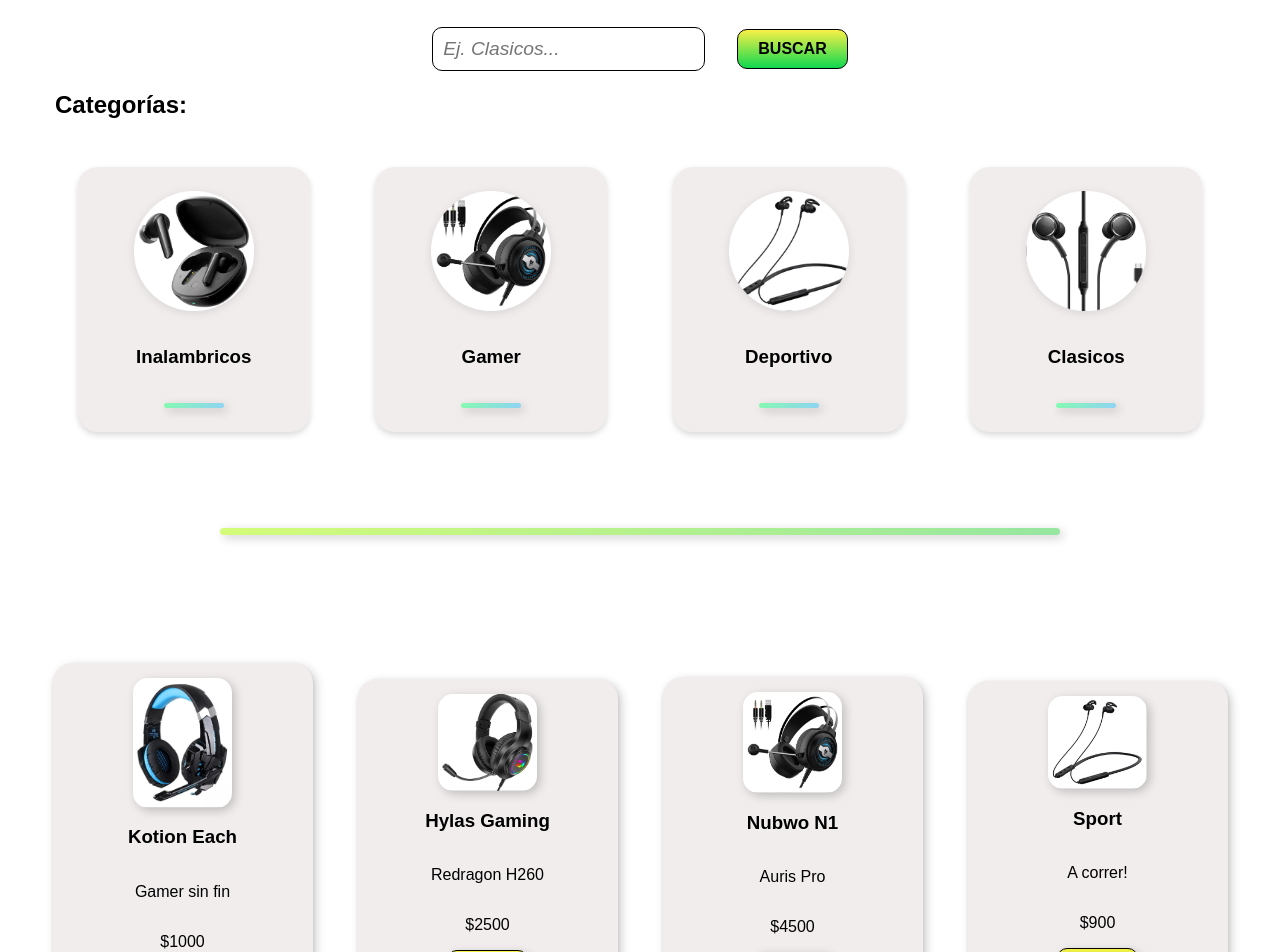
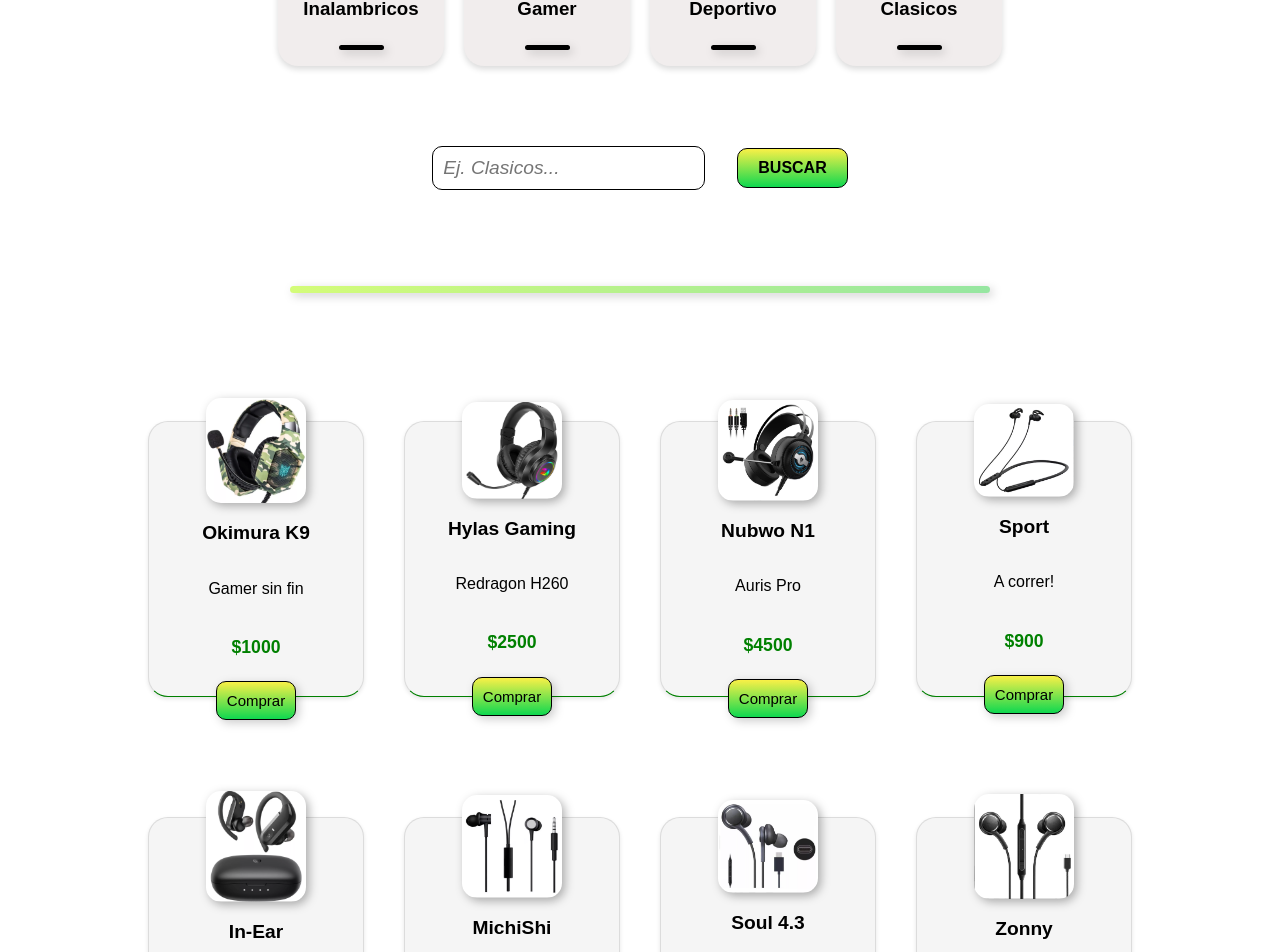
Before and after one commit to MicaBahurlet/CRUD-shoes, a React (Vite) app: page /products in a window 1280 px wide. Shown: the part 470-1422 px from the top of the page. Built offline with nearby package versions, Linux system fonts and the light colour scheme.

Commit message:
Styles card products

```diff
--- a/src/components/categorias/Categorias.jsx
+++ b/src/components/categorias/Categorias.jsx
@@ -11,6 +11,7 @@
   return (
     <CategoriasWrapper>
       <h2>Categorías:</h2>
+      {/* <h3>La casa es chica, pero el corazón es grande</h3> */}
       <CategoriasContainer>
         {categories.map(cat =>( //hago un map para poder leer el archivo categorias.js dentro de data antes estaba categorias.map
 
--- a/src/components/categorias/CategoriasStyles.js
+++ b/src/components/categorias/CategoriasStyles.js
@@ -3,10 +3,13 @@
 export const CategoriasWrapper = styled.div`
 
     display: flex;
+    justify-content: space-between;
     flex-direction: column;
-    max-width: 1200px;
+    max-width: 1300px;
+
     margin: 0 15px;
     font-family: var(--font-family);
+    gap: 3rem;
 
     h2 {
         margin-bottom: 3rem;
@@ -26,6 +29,8 @@
     display: flex;
     flex-wrap: wrap;
     justify-content: space-around;
+    max-width: 1300px;
+    justify-content: center;
     align-items: center;
     gap: 20px;
     user-select:none;
@@ -46,9 +51,9 @@
   flex-direction: column;
   justify-content: center;
   align-items: center;
-  gap: 1rem;
-  width: 200px;
-  padding: 1.5rem 1rem;
+  gap: 0.4rem;
+  width: 150px;
+  padding: 1rem 0.5rem;
   border-radius: 20px;
   cursor: pointer;
   font-family: var(--font-family);
@@ -66,7 +71,7 @@
   }
 
   img {
-    max-width: 60%;
+    max-width: 50%;
     height: auto;
     filter: drop-shadow(0px 2px 4px rgba(0, 0, 0, 0.1));
     /* Eliminar la siguiente línea */
@@ -120,7 +125,8 @@
 
     height: 5px;
     width: 30%;
-   background-image: linear-gradient(120deg, #84fab0 0%, #8fd3f4 100%);
+   /* background-image: linear-gradient(120deg, #84fab0 0%, #8fd3f4 100%); */
+   background-color: black;
     border-radius: 15px;
     filter: drop-shadow(3px 3px 5px rgba(0, 0, 0, 0.2));
 `;
--- a/src/components/opiniones/opinionesStyle.js
+++ b/src/components/opiniones/opinionesStyle.js
@@ -45,10 +45,11 @@
   flex-direction: column;
   justify-content: center;
   align-items: center;
-  width: 400px;
+  width: 370px;
   padding: 10px;
   /* background-color: var(--background-card); */
-  background-image: linear-gradient(to top, #c1dfc4 0%, #deecdd 100%);
+  /* background-image: linear-gradient(to top, #c1dfc4 0%, #deecdd 100%); */
+  background-color: whitesmoke;
   border-radius: 20px;
   font-family: var(--font-family);
   box-shadow: 0 4px 8px rgba(0, 0, 0, 0.1);
@@ -60,6 +61,7 @@
 
   box-shadow: 0 2px 4px rgba(0, 0, 0, 0.1);
   transition: box-shadow 0.3s ease;
+  border-bottom: 1px solid black;
 
 
   img {
--- a/src/components/recomendados/recomendados.js
+++ b/src/components/recomendados/recomendados.js
@@ -7,6 +7,8 @@
     flex-direction: column;
     justify-content: center;
     align-items: center;
+    width: 100%;
+    height: auto;
     max-width: 1200px;
     margin: 0 15px;
     font-family: var(--font-family);
@@ -36,6 +38,7 @@
     flex-wrap: nowrap;
     justify-content: center;
     align-items: center;
+
     gap: 15px;
     user-select:none;
 
@@ -60,11 +63,14 @@
   align-items: center;
 
   width: 200px;
+  height: 300px;
 
-  padding: 1rem 1rem;
+  /* padding: 1rem 1rem; */
 
   /* background-color: ${({selected}) => selected ? 'var(--btn-principal)' : 'var(--background-card)'}; */
-  background-image: linear-gradient(to top, #c1dfc4 0%, #deecdd 100%);
+  /* background-image: linear-gradient(to top, #c1dfc4 0%, #deecdd 100%); */
+
+  background-color: whitesmoke;
   border-radius: 20px;
 
   font-family: var(--font-family);
@@ -74,7 +80,8 @@
 
   box-shadow: 0 2px 4px rgba(0, 0, 0, 0.1);
   transition: box-shadow 0.3s ease;
-  margin-bottom: 3.5rem;
+  margin-bottom: 5rem;
+  border-bottom: 1px solid green;
 
   img {
     max-width: 100px;
--- a/src/data/productos.js
+++ b/src/data/productos.js
@@ -7,7 +7,7 @@
 //Gamer
 import Gamer10 from "./imgProducts/Gamer10.png";
 import InEarProduct from "./imgProducts/ProductInEar.png";
-import KotionGamer from "./imgProducts/ProductGamer.png";
+import KotionGamer from "./imgProducts/gamerProduct1.png";
 import HylasGaming from "./imgProducts/ProductGamer2.png";
 import NuwoGamer from "./imgProducts/ProductGamer3.png";
 
@@ -26,7 +26,7 @@
 export const productos = [
     {
         id: 1,
-        title: "Kotion Each",
+        title: "Okimura K9",
         img: KotionGamer,
         category: "Gamer",
         desc: "Gamer sin fin",
@@ -74,7 +74,7 @@
     },
     {
         id: 7,
-        title: "Genérico",
+        title: "Soul 4.3",
         img: genericoProduct,
         category: "Classic",
         desc: "Bueno, bonito, barato",
@@ -126,7 +126,7 @@
         title: "TWS F9-5 BTH-F9",
         img: DeportivoProduct,
         category: "Deportivo",
-        desc: "El nombre es difícil, pero suenan tremendo",
+        desc: "El nombre es difícil,pero suenan tremendo",
         price: 4000,
     },
     {
@@ -134,7 +134,7 @@
         title: "Lenobo Deportivo",
         img: LenoboDeportivo,
         category: "Deportivo",
-        desc: "Ideales para correr",
+        desc: "Ideales para correr y actividades al aire libre",
         price: 3500,
     },
     {
@@ -142,7 +142,7 @@
         title: "Classiquito ",
         img: ClassicProducts,
         category: "Classic",
-        desc: "Con cables, como antes!",
+        desc: "Con cables, como era antes!",
         price: 2500,
     },
     {
@@ -150,7 +150,7 @@
         title: "Gamer 3000 ",
         img: Gamer10,
         category: "Gamer",
-        desc: "Ahoora sí!, que suenen tus  headshots",
+        desc: "¡Ahoora sí! que suenen esos headshots",
         price: 10000,
     },
 
--- a/src/pags/Products/CardProductos.jsx
+++ b/src/pags/Products/CardProductos.jsx
@@ -27,7 +27,7 @@
                 <img src={img} alt={category} />
                 <h3>{title}</h3>
                 <p>{desc}</p>
-                <p>${price}</p>
+                <h4>${price}</h4>
                 <BotonBuy onClick={handleAddToCart}>Comprar</BotonBuy>
             </CardProducto>
 
--- a/src/pags/Products/Product.js
+++ b/src/pags/Products/Product.js
@@ -6,10 +6,11 @@
     flex-direction: column;
     justify-content: center;
     align-self: center;
-    max-width: 1200px;
+    max-width: 1000px;
     margin: 0 auto;
     font-family: var(--font-family);
     margin-top: 6rem;
+
 
 
 
@@ -18,6 +19,7 @@
         text-align: center;
     };
 
+
 `;
 
 export const TextProductos = styled.div`
@@ -25,7 +27,8 @@
         display: flex;
         flex-direction: column;
         text-align: start;
-        margin: 1rem auto;
+
+
 
 
 
@@ -46,9 +49,13 @@
     flex-wrap: wrap;
     justify-content: space-around;
     align-items: center;
-    gap: 20px;
+    justify-content: center;
+    width: 100%;
+    height: 100%;
+    max-width: 1000px;
+    gap: 40px;
     user-select:none;
-    margin-bottom: 4rem;
+    margin-bottom: 3rem;
     margin-top: 6rem;
 
     @media (max-width:768px){
@@ -65,31 +72,43 @@
   flex-direction: column;
   justify-content: center;
   align-items: center;
-    width: 220px;
-    padding: 15px 20px;
-    background-color: ${({selected}) => selected ? 'var(--btn-principal)' : 'var(--background-card)'};
+
+  width: 210px;
+  height: 270px;
+  padding: 2px;
+
+  background-color: whitesmoke;
   border-radius: 20px;
+
   font-family: var(--font-family);
-    filter: drop-shadow(3px 3px 5px rgba(0, 0, 0, 0.2));
+
+  box-shadow: 0 4px 8px rgba(0, 0, 0, 0.1);
+  border: 1px solid rgba(0, 0, 0, 0.1);
 
   box-shadow: 0 2px 4px rgba(0, 0, 0, 0.1);
   transition: box-shadow 0.3s ease;
-
-    border-bottom: black solid 2px;
+  margin-bottom: 5rem;
+  border-bottom: 1px solid green;
 
     &:hover {
-        box-shadow: 0 4px 8px rgba(0, 0, 0, 0.2);
+        box-shadow: 0 4px 8px rgba(0, 0, 0, 0.3);
     }
-    h2{
-        font-size: 1rem;
+    h3{
+        font-size: 1.2rem;
         font-family: var(--font-family);
+        font-weight: 800;
+    }
+    h4{
+        font-size: 1.1rem;
+        color: green;
+        font-weight: 800;
     }
 
 
     img {
         max-width: 100px;
         border-radius: 15px;
-        filter: drop-shadow(3px 3px 5px rgba(0, 0, 0, 0.2));
+        filter: drop-shadow(3px 3px 5px rgba(0, 0, 0, 0.3));
         transition: transform 0.7s ease;
     }
 
@@ -104,8 +123,10 @@
 
     @media (max-width:768px){
         flex-direction: column;
-        padding-top: 30px;
+
         text-align: center;
+        max-width: 200px;
+        height: 285px;
     };
 
 
@@ -127,6 +148,7 @@
     filter: drop-shadow(3px 3px 5px rgba(0, 0, 0, 0.2));
     font-size: 1.2rem;
     font-weight: 200;
+
 `;
 
 // export const BorderDecorationProducto = styled.div`
@@ -204,7 +226,7 @@
     display: flex;
     justify-content: center;
     align-items: flex-start;
-    margin-top: 5rem;
+    margin-top: 1rem;
 
     gap: 2rem;
 
@@ -242,9 +264,9 @@
     font-family:  var(--font-family) ;
     margin-top: 3rem;
 
-    &:hover {
+    /* &:hover {
         background-image: linear-gradient(120deg, #84fab0 0%, #8fd3f4 100%);
-    }
+    } */
 
 `;
 
--- a/src/pags/Products/Products.jsx
+++ b/src/pags/Products/Products.jsx
@@ -66,11 +66,12 @@
     <div>
       <NavBar/>
       <ProductosWrapper>
-        <TextProductos>
+        <Categorias/>
+        {/* <TextProductos>
                 <h2>La casa es chica pero el corazón es grande.</h2>
                 <h3>Nuestros productos serán pocos, pero ofrecemos calidad y garantía.</h3>
                 <p>Tan simple como seleccionar un producto y agregar al carrito. No dudes, el mejor precio está en <strong>Auris.</strong> </p>
-        </TextProductos>
+        </TextProductos>   */}
 
           <ImputContainerStyles>
               <InputStyles
@@ -94,7 +95,7 @@
               >BUSCAR</BotonInput>
           </ImputContainerStyles>
 
-          <Categorias/>
+
 
           <BorderSeparacion/>
 
```
Also changed, not shown: src/data/imgProducts/ProductGamer.png, src/data/imgProducts/gamerProduct1.png (added). Lines whose indentation alone changed are shown as unchanged.
